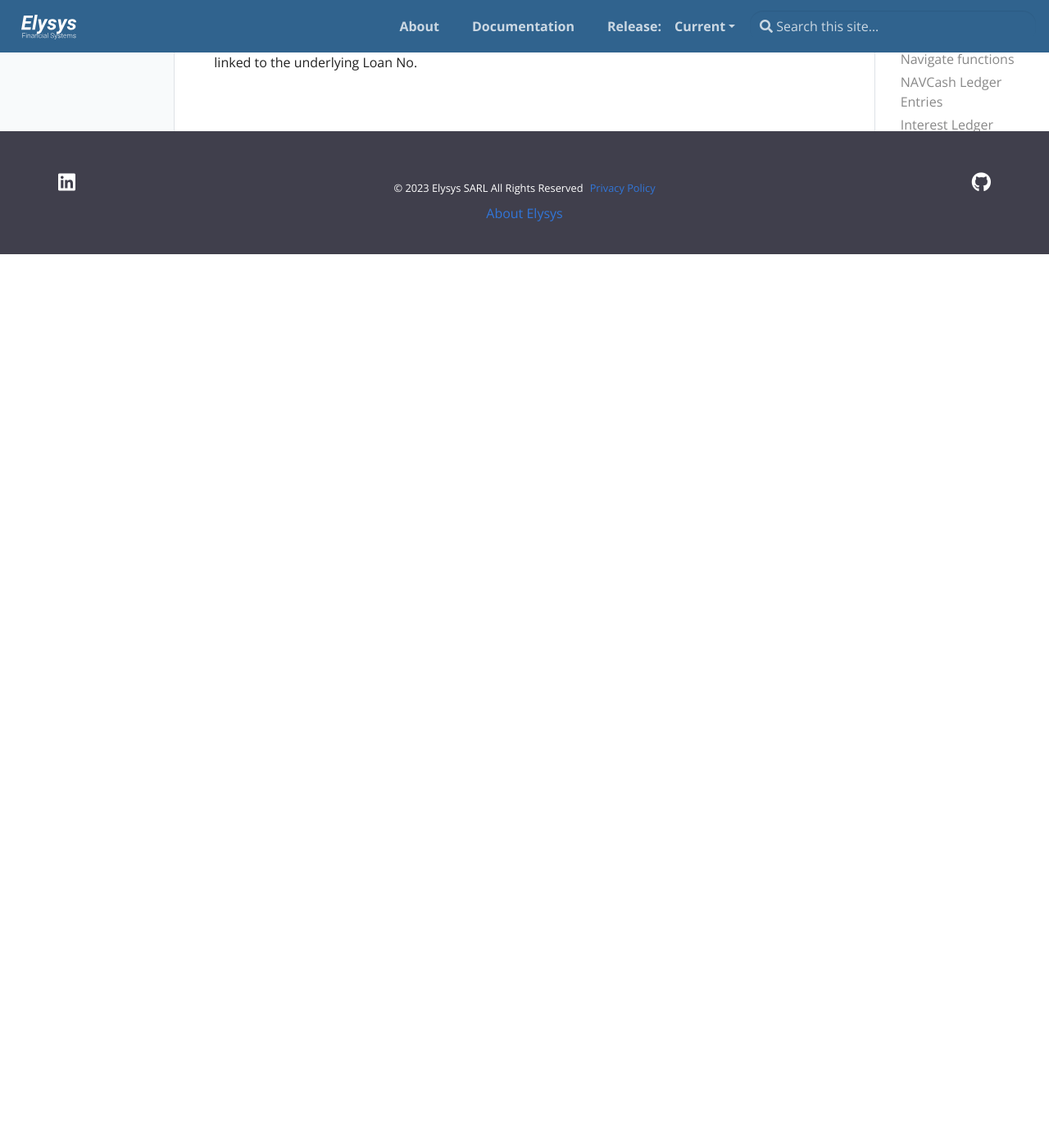
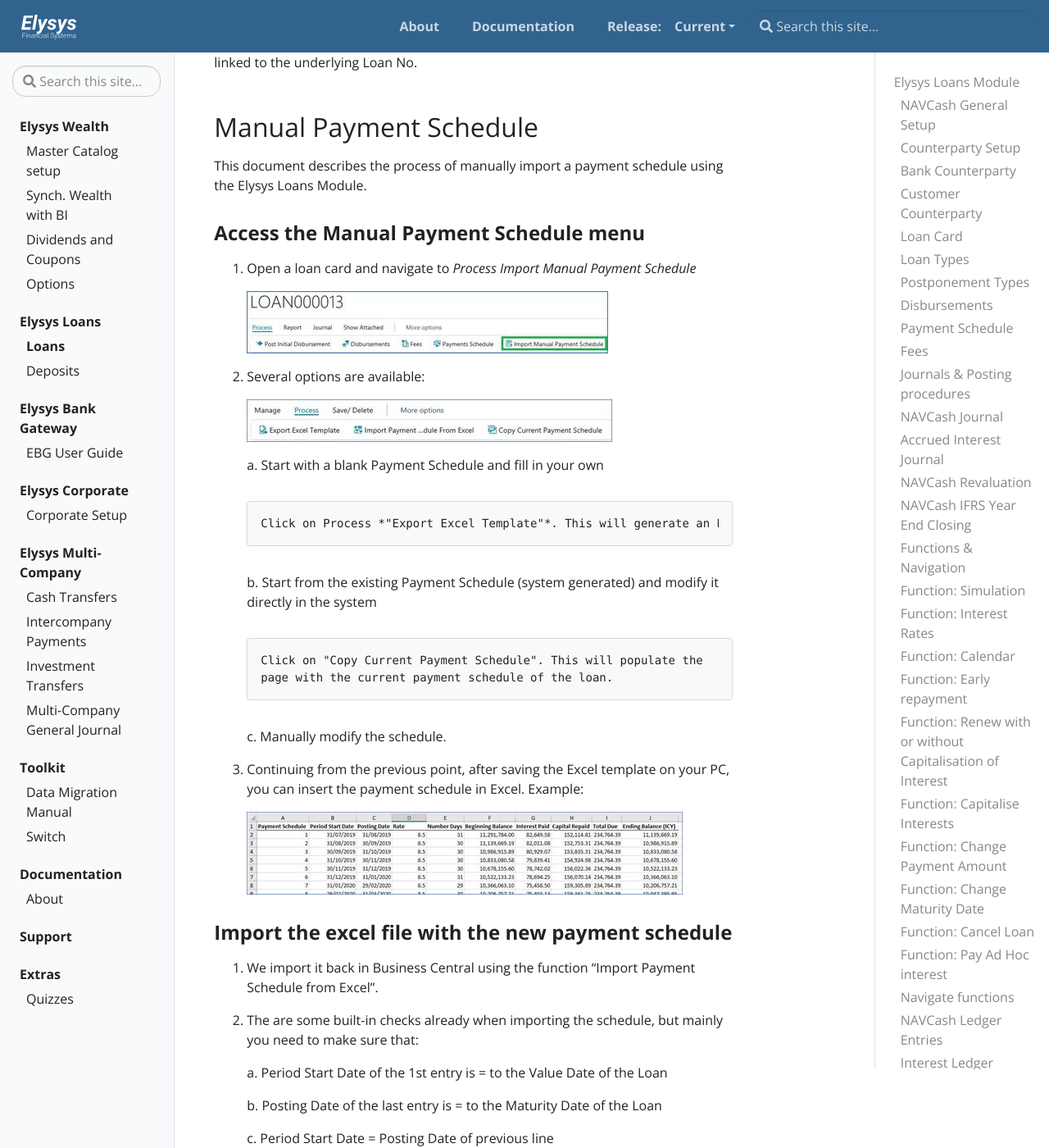
Before and after one commit to Elysys/Docs, a Jekyll site: the page built from _docs/loans/loansanddeposits.md, in a window 1280 px wide and 1400 px high, scrolled down 16399 px. Shown: the whole window at 82% size. Built offline with Jekyll 4.4.1, drawn with Linux system fonts in a browser that asks for light colours; before the commit the page ends 16709 px from its top, so only the background shows below that; some of the changed text lies outside the part shown.

Commit message:
Renaming toc entries

```diff
--- a/_data/toc.yml
+++ b/_data/toc.yml
@@ -12,10 +12,8 @@
 - title: Elysys Loans
   url: "docs/loans/loansanddeposits"
   links:
-    - title: "Overview"
+    - title: "Loans"
       url: "docs/loans/loansanddeposits"
-    - title: "Manual Paym. Schedule"
-      url: "docs/loans/loan_manual_payment_schedule"
     - title: "Deposits"
       url: "docs/loans/ElysysDepositsManual"
 - title: Elysys Bank Gateway
@@ -28,24 +26,24 @@
   links:
     - title: "Corporate Setup"
       url: "docs/corporate/Setup"
-- title: Intercompany
+- title: Elysys Multi-Company
   url: "docs/intercompany/CashTransferJournal"
   links:
-    - title: "Cash Transfer Jnl."
+    - title: "Cash Transfers"
       url: "docs/intercompany/CashTransferJournal"
-    - title: "Intercompany Payment Jnl."
+    - title: "Intercompany Payments"
       url: "docs/intercompany/IntercoPaymentJournal"
-    - title: "INV Transfer Jnl."
+    - title: "Investment Transfers"
       url: "docs/intercompany/INVTransferJournal"
-    - title: "Multicompany Gen. Jnl."
+    - title: "Multi-Company General Journal"
       url: "docs/intercompany/MulticompanyGeneralJournal"
-    - title: "Switch"
-      url: "docs/intercompany/Switch"
 - title: Toolkit
   url: "docs/toolkit/DataMigrationManual"
   links:
     - title: "Data Migration Manual"
       url: "docs/toolkit/DataMigrationManual"
+    - title: "Switch"
+      url: "docs/toolkit/Switch"
 
 - title: Documentation
   url: docs
--- a/_docs/loans/loansanddeposits.md
+++ b/_docs/loans/loansanddeposits.md
@@ -406,3 +406,74 @@ Shows Forex realized entries
 ### Dimensions
 
 Link Dimensions to the Loan. These Dimensions will be linked to all ledger entries linked to the underlying Loan No.
+
+## Manual Payment Schedule
+
+This document describes the process of manually import a payment
+schedule using the Elysys Loans Module.
+
+### **Access the Manual Payment Schedule menu**
+
+1.  Open a loan card and navigate to *Process Import Manual Payment
+    Schedule*
+
+    ![](../../assets/img/LoanPaymentSchedule/image001.jpg)
+
+2.  Several options are available:
+
+    ![](../../assets/img/LoanPaymentSchedule/image002.jpg)
+
+    a.  Start with a blank Payment Schedule and fill in your own
+
+        Click on Process *"Export Excel Template"*. This will generate an Excel template for you to use.
+
+    b.  Start from the existing Payment Schedule (system generated) and
+        modify it directly in the system
+
+        Click on "Copy Current Payment Schedule". This will populate the
+        page with the current payment schedule of the loan.
+
+    c.  Manually modify the schedule.
+
+3.  Continuing from the previous point, after saving the Excel template
+    on your PC, you can insert the payment schedule in Excel. Example:
+
+    ![](../../assets/img/LoanPaymentSchedule/image003.jpg)
+
+### **Import the excel file with the new payment schedule**
+
+1.  We import it back in Business Central using the function "Import
+    Payment Schedule from Excel".
+
+2.  The are some built-in checks already when importing the schedule,
+    but mainly you need to make sure that:
+
+    a.  Period Start Date of the 1st entry is = to the Value Date of the
+        Loan
+
+    b.  Posting Date of the last entry is = to the Maturity Date of the
+        Loan
+
+    c.  Period Start Date = Posting Date of previous line
+
+    d.  Total Due = Interest Repaid + Capital Repaid
+
+    e.  Ending Balance = Beginning Balance - Capital Repaid
+
+    f.  Beginning Balance = Ending Balance of previous line
+
+    g.  First entry should have Beginning Balance = Loan Amount
+
+    h.  Last Entry should have Ending Balance = 0
+
+3.  Once you import the Payment Schedule in the system, you need to
+    click on Save \> Save Payment Schedule.![Table Description
+    automatically
+    generated](../../assets/img/LoanPaymentSchedule/image004.jpg)
+
+
+4.  That's all. Now you will see on the Loan Card this comment to warn
+    the user the original schedule has been overwritten:
+    ![](../../assets/img/LoanPaymentSchedule/image005.jpg)
+    And from the Loan Card \> Payment Schedule, the system generated
+    schedule has been replaced with the imported one.
```
Also changed, not shown: _docs/loans/loan_manual_payment_schedule.md (deleted, +0 -81 lines), _docs/toolkit/Switch.md (renamed from _docs/intercompany/Switch.md).
